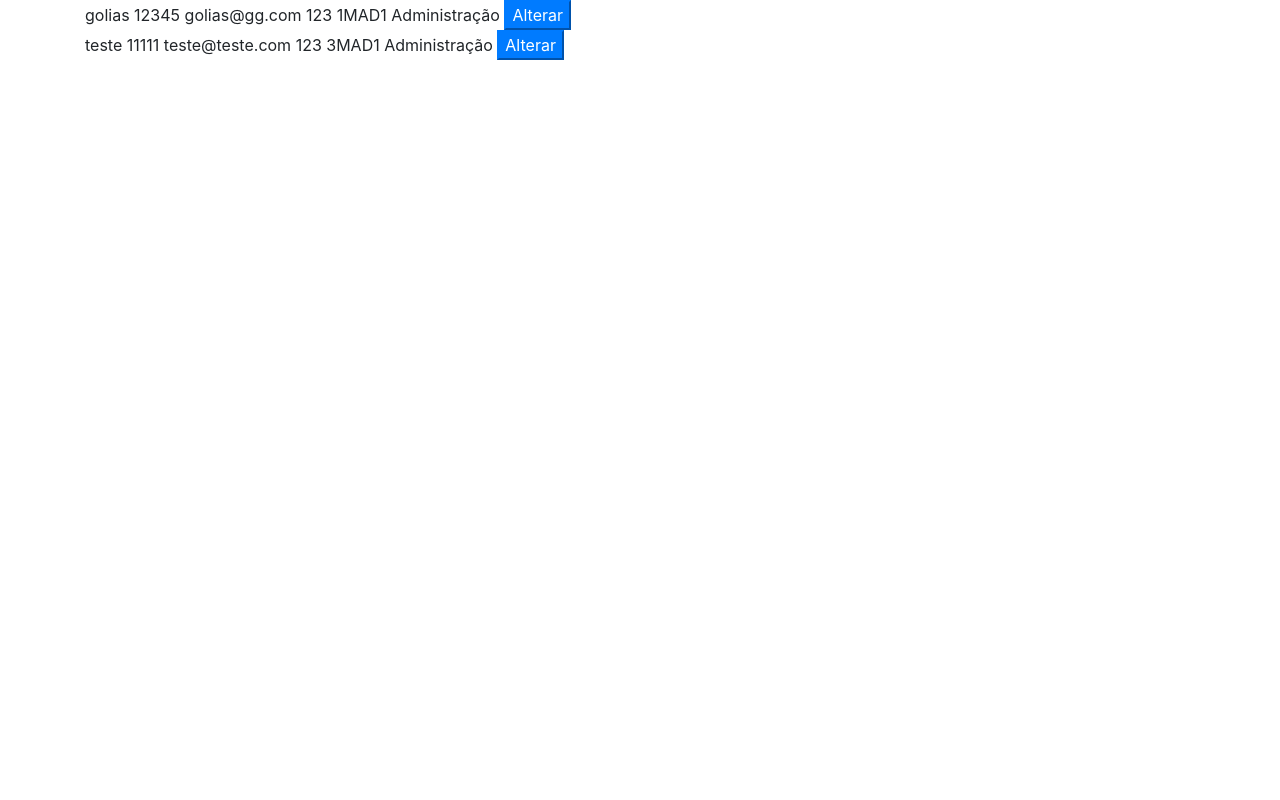
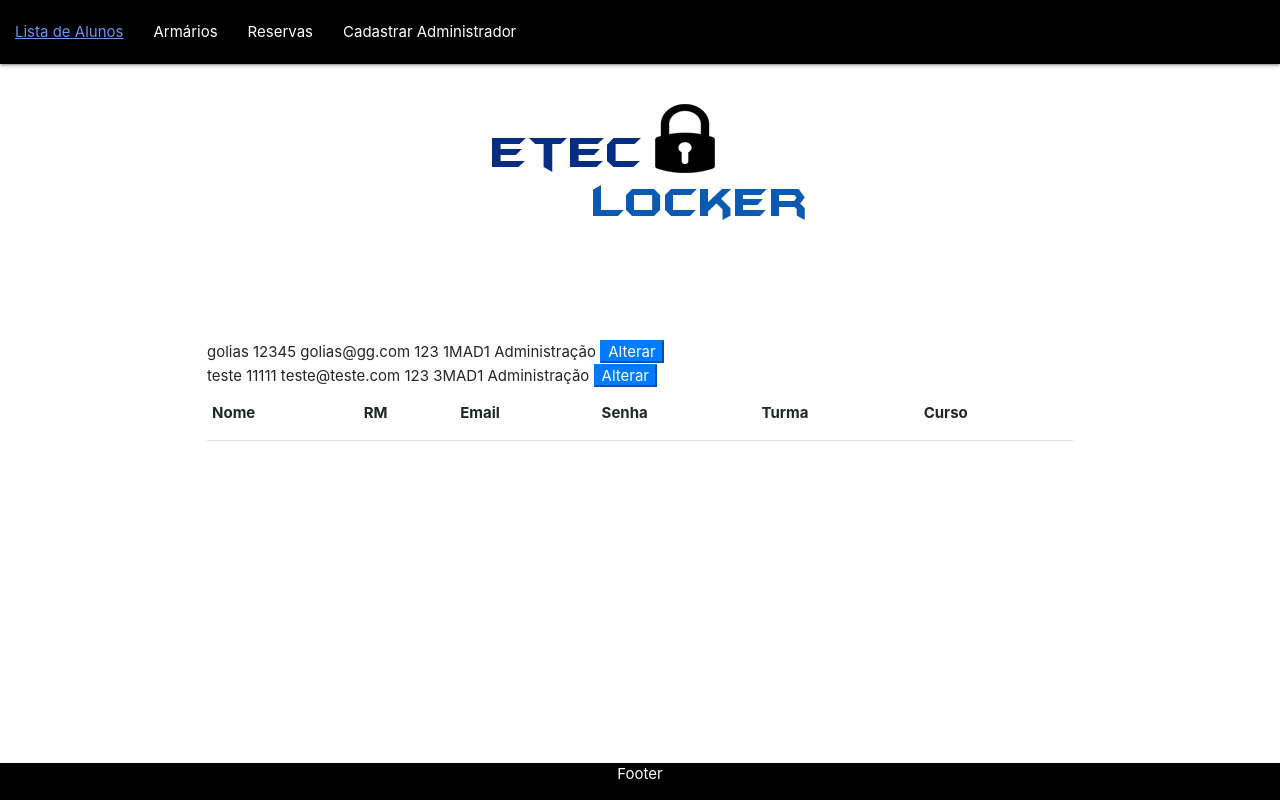
Before and after one commit to lucasdeaquino/TCC-armarios, a PHP site: page /TCC/administrador/adm-aluno.php in a window 1280 px wide. Run offline with PHP 8.4, Linux system fonts and the light colour scheme; data comes from the database, SQL or seed files in the repository; lists and menus that the app fills with data are empty; some libraries are stand-ins or nearby versions.

Commit message:
Add files via upload

```diff
--- a/TCC/administrador/adm-aluno.php
+++ b/TCC/administrador/adm-aluno.php
@@ -6,10 +6,46 @@
    <link rel="stylesheet" href="https://maxcdn.bootstrapcdn.com/bootstrap/4.0.0/css/bootstrap.min.css" integrity="sha384-Gn5384xqQ1aoWXA+058RXPxPg6fy4IWvTNh0E263XmFcJlSAwiGgFAW/dAiS6JXm" crossorigin="anonymous">
     <script src="https://cdnjs.cloudflare.com/ajax/libs/popper.js/1.12.9/umd/popper.min.js" integrity="sha384-ApNbgh9B+Y1QKtv3Rn7W3mgPxhU9K/ScQsAP7hUibX39j7fakFPskvXusvfa0b4Q" crossorigin="anonymous"></script>
 <script src="https://maxcdn.bootstrapcdn.com/bootstrap/4.0.0/js/bootstrap.min.js" integrity="sha384-JZR6Spejh4U02d8jOt6vLEHfe/JQGiRRSQQxSfFWpi1MquVdAyjUar5+76PVCmYl" crossorigin="anonymous"></script>
+<link rel="stylesheet" href="https://cdnjs.cloudflare.com/ajax/libs/materialize/1.0.0/css/materialize.min.css">
 <meta charset="utf-8">
  </head>
     <body>
+
+      <nav id="nav">
+    <div class="nav-wrapper black">
+      <a href="#" data-target="mobile-demo" class="sidenav-trigger"><i class="material-icons">menu</i></a>
+      <ul class="left hide-on-med-and-down">
+        <li><a id="menu" href="adm-aluno.php">Lista de Alunos</a></li>
+        <li><a id="menu" href="armarios.php">Armários</a></li>
+        <li><a id="menu" href="adm-reservas.php">Reservas</a></li>
+           <li><a id="menu" href="cadastro-adm.php">Cadastrar Administrador</a></li>
+      </ul>
+    </div>
+  </nav>
+
+  <ul class="sidenav" id="mobile-demo">
+    <li><a href="sass.html">Sass</a></li>
+    <li><a href="badges.html">Components</a></li>
+    <li><a href="collapsible.html">Javascript</a></li>
+    <li><a href="mobile.html">Mobile</a></li>
+  </ul>
+
+     <center> <img id="daora" src="legal1.png"></center>
+ </div>
+
       <div class="container">
+
+        <table>
+         <thead>
+            <tr>
+              <th>Nome</th>
+              <th>RM</th>
+              <th>Email</th>
+              <th>Senha</th>
+              <th>Turma</th>
+              <th>Curso</th>
+          </tr>
+        </thead>
 
          <form action="altera-aluno.php" method="post">
           <?php
@@ -37,6 +73,44 @@
                   }
 
           ?>
+    </table>
     </div>
    </body>
+
+<div class="footer">
+  <p>Footer</p>
+</div>
+<meta name="viewport" content="width=device-width, initial-scale=1">
  </html>
+ <style type="text/css">
+
+
+#menu{
+
+transition: 0.5s;
+
+}
+
+#menu:hover{
+
+ color:#6495ED;
+
+}
+
+.footer {
+   position: fixed;
+   left: 0;
+   bottom: 0;
+   width: 100%;
+   background-color: black;
+   color: white;
+   text-align: center;
+}
+
+#daora{
+margin-top: -5%
+
+}
+
+
+ </style>
```
Also changed, not shown: TCC/administrador/legal1.png (added), 1 other file.
